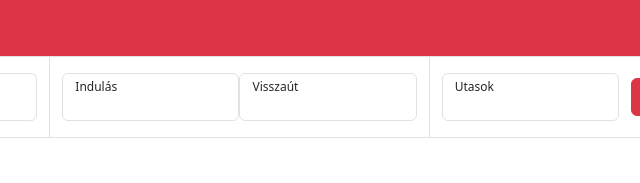
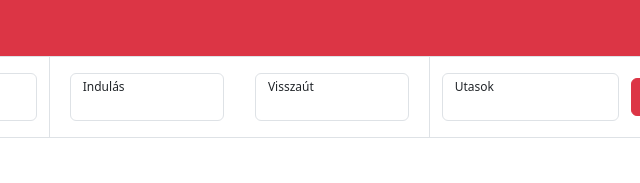
Before and after one commit to csapoB/flyguys, a plain HTML site: page frontend/html/index.html in a window 1280 px wide. Shown: the top 183 px of the page, 400-1040 px from the left. Drawn offline with Linux system fonts and the light colour scheme; a web font is replaced by a local one.

Commit message:
keresősáv "szépítése"

```diff
--- a/frontend/html/index.html
+++ b/frontend/html/index.html
@@ -99,13 +99,13 @@
                     </div>
                     <div id="departure_and_return_div" class="col-md-12 col-lg-4 border-end pe-0 ps-0">
                         <div class="container-fluid p-3">
-                            <div class="row ps-2 pe-2">
-                                <div id="departure_div" class="pt-1 col-lg-6 border rounded planner_div d-flex flex-column justify-content-center">
+                            <div id="departure_and_return_div_row" class="row d-flex flex-row justify-content-around">
+                                <div id="departure_div" class="pt-1 col-lg-5 border rounded planner_div d-flex flex-column justify-content-center">
                                     <label class="planner_label" for="departure_input">Indulás</label>
                                     <input id="departure_input" name="departure" readonly="readonly" type="text" class="planner_input"
                                          aria-label="Indulás">
                                 </div>
-                                <div id="return_div" class="pt-1 col-lg-6 border rounded planner_div d-flex flex-column justify-content-center">
+                                <div id="return_div" class="pt-1 col-lg-5 border rounded planner_div d-flex flex-column justify-content-center">
                                     <label class="planner_label" for="return_input">Visszaút</label>
                                     <input id="return_input" name="return" readonly="readonly" type="text" class="planner_input"
                                          aria-label="Visszaút">
--- a/frontend/javascript/planner.js
+++ b/frontend/javascript/planner.js
@@ -11,11 +11,13 @@ function myFunction(x) {
     let $origin_and_destination_div = $("#origin_and_destination_div");
     let $departure_and_return_div = $("#departure_and_return_div");
     let $passengers_and_search_div = $("#passengers_and_search_div");
+    let $departure_and_return_div_row = $("#departure_and_return_div_row");
     if (x.matches) { // If media query matches
         $("#origin_div").addClass("mb-2");
         $("#switcher_div").addClass("mb-2");
         $("#departure_div").addClass("mb-3");
         $("#passengers_div").addClass("mb-3");
+        $departure_and_return_div_row.addClass("pe-2 ps-2");
         $origin_and_destination_div.children().first().addClass("border-bottom");
         $departure_and_return_div.children().first().addClass("border-bottom");
         $origin_and_destination_div.removeClass("border-end pe-0");
@@ -31,6 +33,7 @@ function myFunction(x) {
     $("#switcher_div").removeClass("mb-2");
     $("#departure_div").removeClass("mb-3");
     $("#passengers_div").removeClass("mb-3");
+    $departure_and_return_div_row.removeClass("pe-2 ps-2");
     $origin_and_destination_div.addClass("border-end pe-0");
     $departure_and_return_div.addClass("border-end pe-0 ps-0");
     $passengers_and_search_div.addClass("pe-0 ps-0");
```
